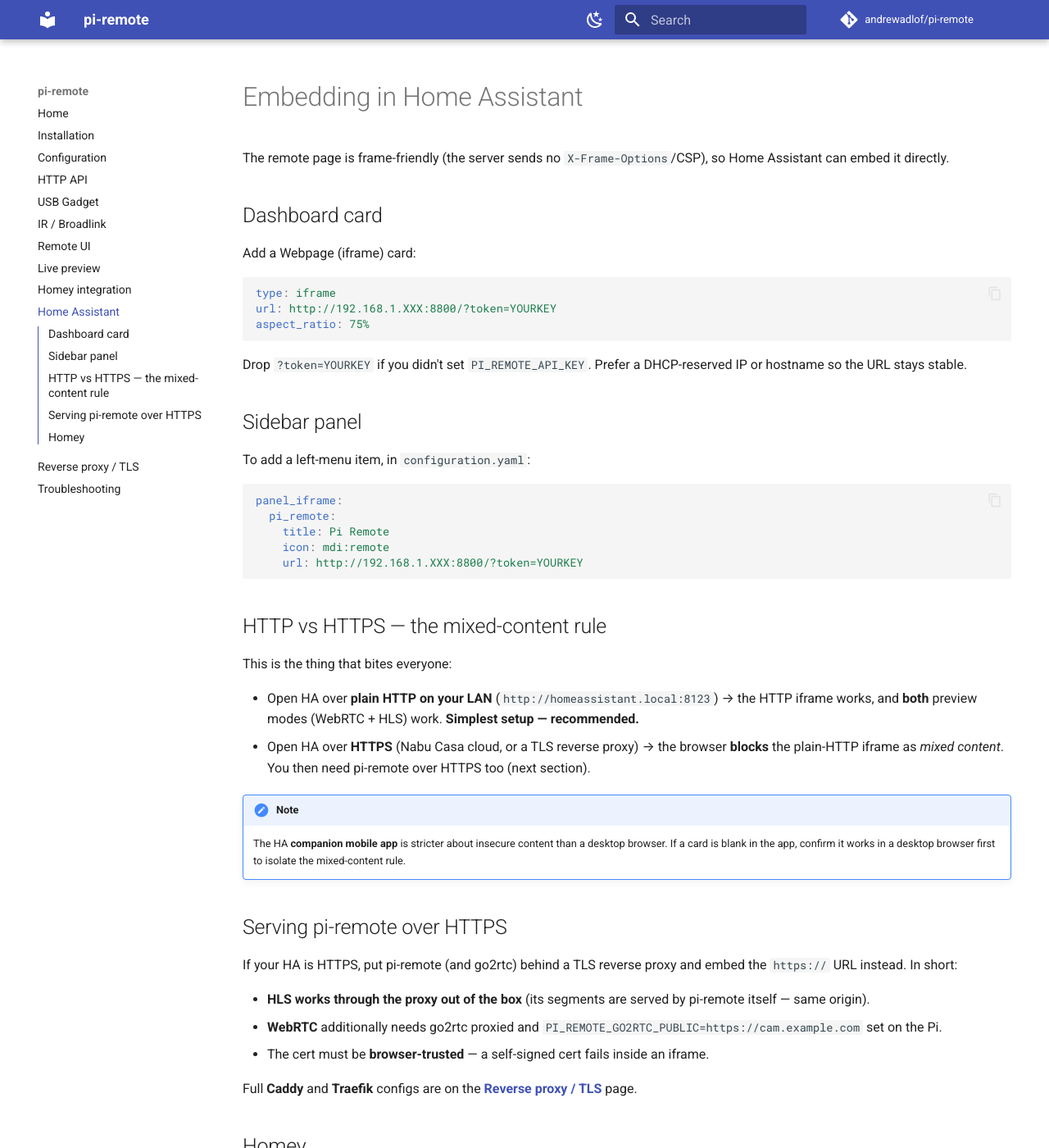
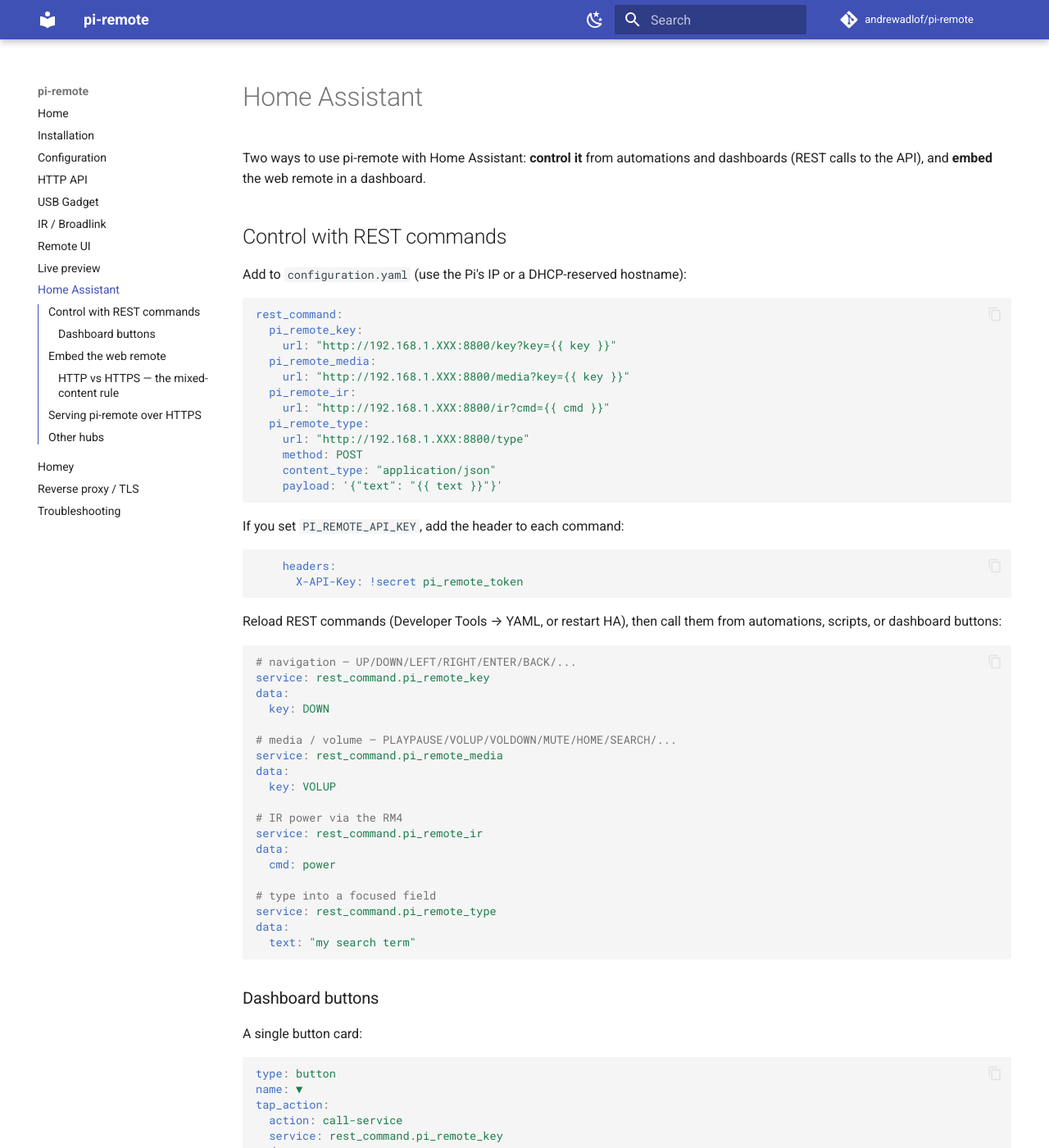
Before and after one commit to andrewadlof/pi-remote, an MkDocs documentation site: the page built from docs/home-assistant.md, in a window 1280 px wide and 1400 px high. Shown: the whole window at 82% size. Built offline with MkDocs 1.6.1 and Material for MkDocs 9.7.7, drawn with Linux system fonts in a browser that asks for light colours; comment, search, counter and statistics services are not loaded; some of the changed text lies outside the part shown.

Commit message:
docs: lead with Home Assistant (Homey kept as secondary)
- home-assistant.md now covers control (rest_command + dashboard buttons) AND
  embedding; the broader-audience integration story.
- README/index/mkdocs/pyproject taglines + diagrams reference Home Assistant
  instead of Homey; quick-links and install steps point to the HA page.
- Homey page kept and linked as the Homey-specific alternative.

Co-Authored-By: Claude Opus 4.8 <noreply@anthropic.com>

````diff
--- a/docs/home-assistant.md
+++ b/docs/home-assistant.md
@@ -1,11 +1,83 @@
-# Embedding in Home Assistant
+# Home Assistant
 
-The remote page is frame-friendly (the server sends no `X-Frame-Options`/CSP), so
-Home Assistant can embed it directly.
+Two ways to use pi-remote with Home Assistant: **control it** from automations and
+dashboards (REST calls to the API), and **embed** the web remote in a dashboard.
 
-## Dashboard card
+## Control with REST commands
 
-Add a Webpage (iframe) card:
+Add to `configuration.yaml` (use the Pi's IP or a DHCP-reserved hostname):
+
+```yaml
+rest_command:
+  pi_remote_key:
+    url: "http://192.168.1.XXX:8800/key?key={{ key }}"
+  pi_remote_media:
+    url: "http://192.168.1.XXX:8800/media?key={{ key }}"
+  pi_remote_ir:
+    url: "http://192.168.1.XXX:8800/ir?cmd={{ cmd }}"
+  pi_remote_type:
+    url: "http://192.168.1.XXX:8800/type"
+    method: POST
+    content_type: "application/json"
+    payload: '{"text": "{{ text }}"}'
+```
+
+If you set `PI_REMOTE_API_KEY`, add the header to each command:
+
+```yaml
+    headers:
+      X-API-Key: !secret pi_remote_token
+```
+
+Reload REST commands (Developer Tools → YAML, or restart HA), then call them from
+automations, scripts, or dashboard buttons:
+
+```yaml
+# navigation — UP/DOWN/LEFT/RIGHT/ENTER/BACK/...
+service: rest_command.pi_remote_key
+data:
+  key: DOWN
+
+# media / volume — PLAYPAUSE/VOLUP/VOLDOWN/MUTE/HOME/SEARCH/...
+service: rest_command.pi_remote_media
+data:
+  key: VOLUP
+
+# IR power via the RM4
+service: rest_command.pi_remote_ir
+data:
+  cmd: power
+
+# type into a focused field
+service: rest_command.pi_remote_type
+data:
+  text: "my search term"
+```
+
+### Dashboard buttons
+
+A single button card:
+
+```yaml
+type: button
+name: ▼
+tap_action:
+  action: call-service
+  service: rest_command.pi_remote_key
+  data:
+    key: DOWN
+```
+
+Lay several out in a `grid` for a D-pad, and add a Power button that calls
+`rest_command.pi_remote_ir` with `cmd: power`. (See the [HTTP API](api.md) for the
+full list of keys/media names/IR commands.)
+
+## Embed the web remote
+
+The page is frame-friendly (the server sends no `X-Frame-Options`/CSP), so HA can
+embed it directly.
+
+**Dashboard card** (Webpage / iframe):
 
 ```yaml
 type: iframe
@@ -13,12 +85,9 @@ url: http://192.168.1.XXX:8800/?token=YOURKEY
 aspect_ratio: 75%
 ```
 
-Drop `?token=YOURKEY` if you didn't set `PI_REMOTE_API_KEY`. Prefer a
-DHCP-reserved IP or hostname so the URL stays stable.
+Drop `?token=YOURKEY` if you didn't set `PI_REMOTE_API_KEY`.
 
-## Sidebar panel
-
-To add a left-menu item, in `configuration.yaml`:
+**Sidebar panel** (adds a left-menu item) in `configuration.yaml`:
 
 ```yaml
 panel_iframe:
@@ -28,7 +97,7 @@ panel_iframe:
     url: http://192.168.1.XXX:8800/?token=YOURKEY
 ```
 
-## HTTP vs HTTPS — the mixed-content rule
+### HTTP vs HTTPS — the mixed-content rule
 
 This is the thing that bites everyone:
 
@@ -59,9 +128,7 @@ embed the `https://` URL instead. In short:
 Full **Caddy** and **Traefik** configs are on the
 **[Reverse proxy / TLS](reverse-proxy.md)** page.
 
-## Homey
+## Other hubs
 
-Homey has no generic web-page/iframe widget, so you can't embed the remote in the
-Homey app. Drive pi-remote from Homey via **Flows** (see
-[Homey integration](homey.md)); view the visual remote in a browser or in Home
-Assistant.
+The API is just HTTP, so anything that can make web requests can drive pi-remote.
+Using **Homey** instead? See **[Homey](homey.md)**.
--- a/mkdocs.yml
+++ b/mkdocs.yml
@@ -1,7 +1,7 @@
 site_name: pi-remote
 site_description: >-
   Turn a Raspberry Pi Zero into a USB-HID keyboard + media remote (plus
-  Broadlink IR) for an Android TV box, controllable over HTTP and from Homey.
+  Broadlink IR) for an Android TV box, controllable over HTTP and from Home Assistant.
 site_url: https://andrewadlof.github.io/pi-remote/
 repo_url: https://github.com/andrewadlof/pi-remote
 repo_name: andrewadlof/pi-remote
@@ -47,7 +47,7 @@ nav:
   - IR / Broadlink: ir.md
   - Remote UI: remote-ui.md
   - Live preview: preview.md
-  - Homey integration: homey.md
   - Home Assistant: home-assistant.md
+  - Homey: homey.md
   - Reverse proxy / TLS: reverse-proxy.md
   - Troubleshooting: troubleshooting.md
--- a/pyproject.toml
+++ b/pyproject.toml
@@ -1,12 +1,12 @@
 [project]
 name = "pi-remote"
 version = "0.1.0"
-description = "Raspberry Pi Zero USB-HID + IR remote bridge for an Android TV box, controllable over HTTP and from Homey."
+description = "Raspberry Pi Zero USB-HID + IR remote bridge for an Android TV box, controllable over HTTP and from Home Assistant."
 readme = "README.md"
 requires-python = ">=3.9"
 license = { file = "LICENSE" }
 authors = [{ name = "Drew Adlof" }]
-keywords = ["raspberry-pi", "usb-gadget", "hid", "android-tv", "broadlink", "homey", "remote"]
+keywords = ["raspberry-pi", "usb-gadget", "hid", "android-tv", "broadlink", "home-assistant", "remote"]
 dependencies = []
 
 [project.optional-dependencies]
````
Also changed, not shown: README.md (+4 -4 lines), docs/homey.md (+4 -0 lines), docs/index.md (+3 -3 lines), docs/installation.md (+1 -1 lines).
